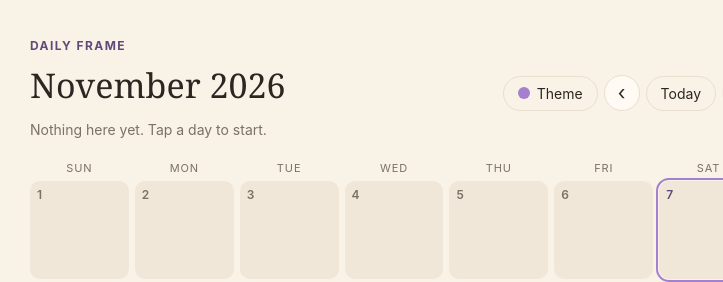
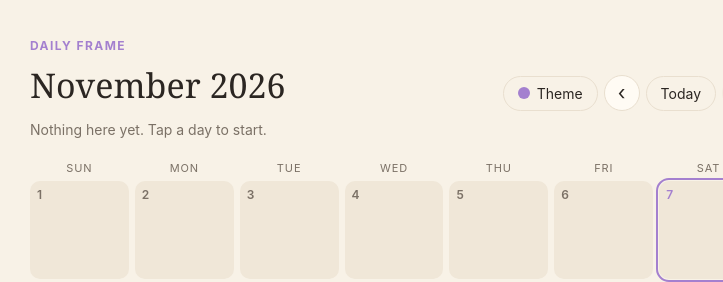
Before and after one commit to building-with-ai-f26/mt6254-daily-frame, a plain HTML site: page app/index.html in a window 1280 px wide. Shown: the top 282 px of the page, 246-969 px from the left. Drawn offline with Linux system fonts and the light colour scheme.

Commit message:
Use exact palette accent colors in light and dark mode

```diff
--- a/app/style.css
+++ b/app/style.css
@@ -24,8 +24,7 @@
   --empty: #f0e7d8;
   --photo-bg: #2b2622;
   --danger: #b23b2b;
-  /* darker accent for text so it stays readable on creme */
-  --accent-ink: color-mix(in oklab, var(--accent) 68%, #000);
+  --accent-ink: var(--accent);
   --accent-soft: color-mix(in oklab, var(--accent) 22%, var(--card));
   color-scheme: light;
 }
@@ -40,7 +39,7 @@
   --empty: #2b2b30;
   --photo-bg: #111113;
   --danger: #ff8070;
-  --accent-ink: color-mix(in oklab, var(--accent) 85%, #fff);
+  --accent-ink: var(--accent);
   --accent-soft: color-mix(in oklab, var(--accent) 28%, var(--card));
   color-scheme: dark;
 }
@@ -54,7 +53,7 @@
     --empty: #2b2b30;
     --photo-bg: #111113;
     --danger: #ff8070;
-    --accent-ink: color-mix(in oklab, var(--accent) 85%, #fff);
+    --accent-ink: var(--accent);
     --accent-soft: color-mix(in oklab, var(--accent) 28%, var(--card));
     color-scheme: dark;
   }
```
